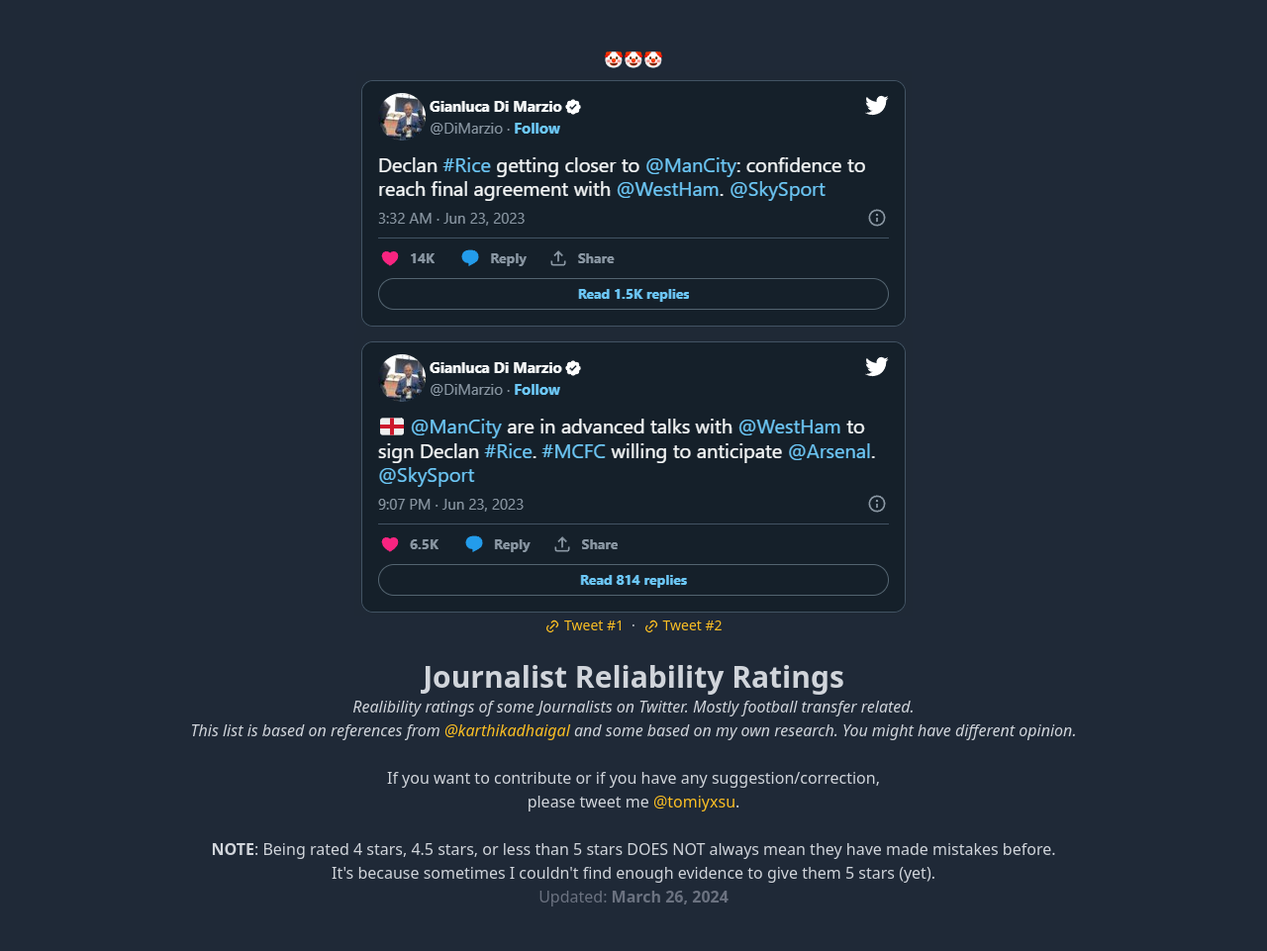
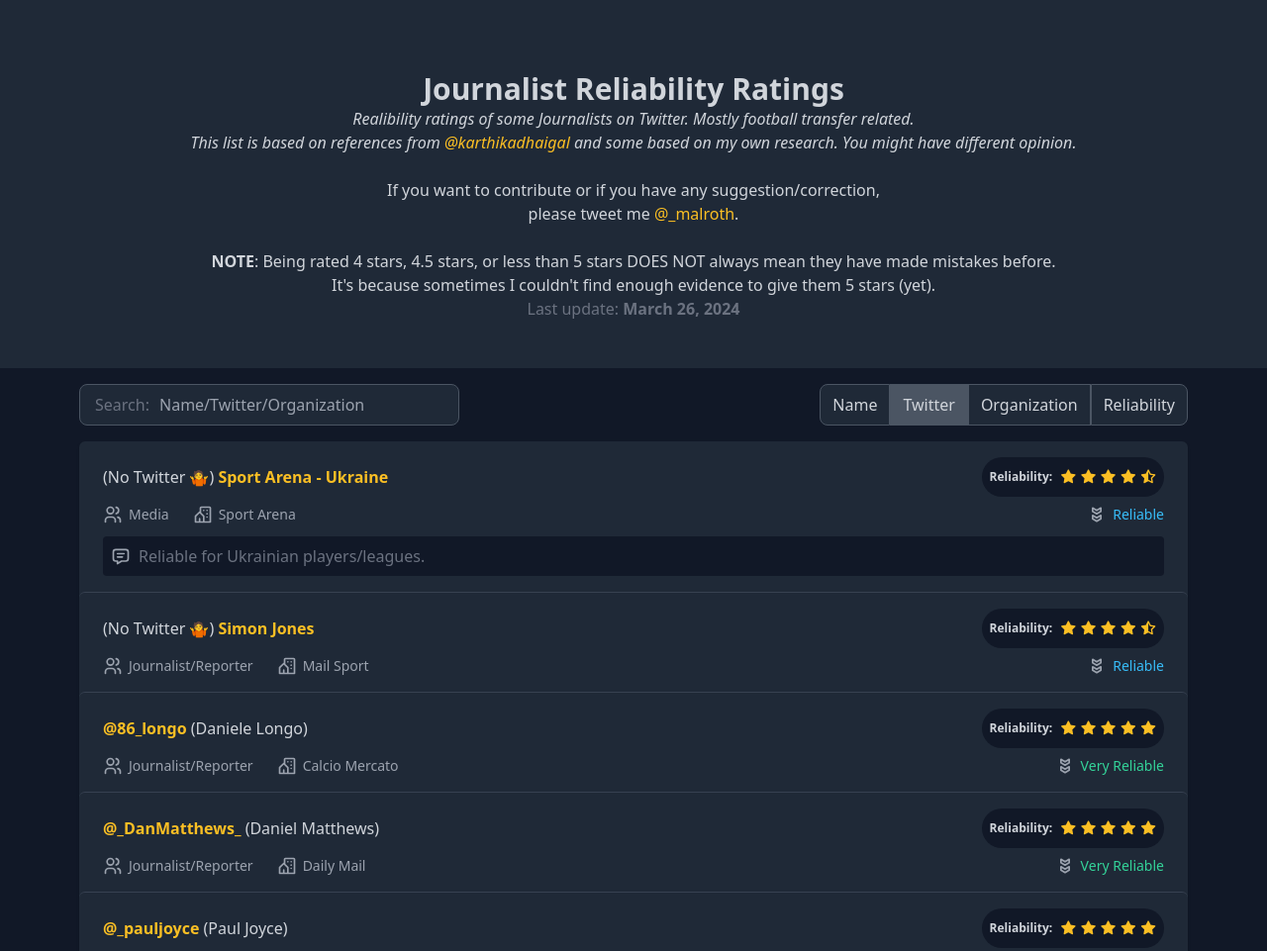
Before and after one commit to kizznaiver/jurno-rating, a website: page index.html in a window 1280 px wide. Shown: the top 961 px of the page at 99% size. Drawn offline with Linux system fonts and the light colour scheme.

Commit message:
remove and fix things

```diff
--- a/index.html
+++ b/index.html
@@ -23,41 +23,7 @@
         <div class="bg-gray-800">
             <div class="max-w-4xl mx-auto flex justify-between items-center">
                 <div class="my-12 sm:mx-auto text-center text-gray-300 mx-4">
-                    <div>
-                        <span>🤡🤡🤡</span>
-                        <img src="../assets/img/tweet01.png" class="mx-auto" alt="Tweet #1" />
-                        <img src="../assets/img/tweet02.png" class="mx-auto" alt="Tweet #2" />
-                        <div class="flex justify-center space-x-2 text-sm">
-                            <a href="https://twitter.com/DiMarzio/status/1671979528648794131"
-                                class="text-amber-400 hover:text-amber-600 transition-colors duration-100">
-                                <svg xmlns="http://www.w3.org/2000/svg" class="h-4 w-4 inline-block" viewBox="0 0 24 24"
-                                    stroke-width="2" stroke="currentColor" fill="none" stroke-linecap="round"
-                                    stroke-linejoin="round">
-                                    <path stroke="none" d="M0 0h24v24H0z" fill="none" />
-                                    <path d="M9 15l6 -6" />
-                                    <path d="M11 6l.463 -.536a5 5 0 0 1 7.071 7.072l-.534 .464" />
-                                    <path
-                                        d="M13 18l-.397 .534a5.068 5.068 0 0 1 -7.127 0a4.972 4.972 0 0 1 0 -7.071l.524 -.463" />
-                                </svg>
-                                Tweet #1
-                            </a>
-                            <span>&middot;</span>
-                            <a href="https://twitter.com/DiMarzio/status/1672244990687207425"
-                                class="text-amber-400 hover:text-amber-600 transition-colors duration-100">
-                                <svg xmlns="http://www.w3.org/2000/svg" class="h-4 w-4 inline-block" viewBox="0 0 24 24"
-                                    stroke-width="2" stroke="currentColor" fill="none" stroke-linecap="round"
-                                    stroke-linejoin="round">
-                                    <path stroke="none" d="M0 0h24v24H0z" fill="none" />
-                                    <path d="M9 15l6 -6" />
-                                    <path d="M11 6l.463 -.536a5 5 0 0 1 7.071 7.072l-.534 .464" />
-                                    <path
-                                        d="M13 18l-.397 .534a5.068 5.068 0 0 1 -7.127 0a4.972 4.972 0 0 1 0 -7.071l.524 -.463" />
-                                </svg>
-                                Tweet #2
-                            </a>
-                        </div>
-                    </div>
-                    <div class="text-3xl font-semibold mt-5 sm:mt-6">
+                    <div class="text-3xl font-semibold mt-2 sm:mt-6">
                         Journalist Reliability Ratings
                     </div>
                     <div class="italic">
@@ -73,9 +39,9 @@
                         If you want to contribute or if you have any suggestion/correction,
                         <br />
                         please tweet me
-                        <a href="https://twitter.com/tomiyxsu"
+                        <a href="https://twitter.com/_malroth"
                             class="text-amber-400 hover:text-amber-600 transition-colors duration-100">
-                            @tomiyxsu</a>.
+                            @_malroth</a>.
                     </div>
                     <div class="mt-6">
                         <span class="font-bold">NOTE</span>: Being rated 4 stars, 4.5 stars, or less than 5 stars DOES
@@ -85,7 +51,7 @@
                         evidence to give them 5 stars (yet).
                         <br />
                         <span class="text-gray-500">
-                            Updated: <span class="font-bold">March 26, 2024</span>
+                            Last update: <span class="font-bold">March 26, 2024</span>
                         </span>
                     </div>
                 </div>
```
Also changed, not shown: README.md, 1 other file.
